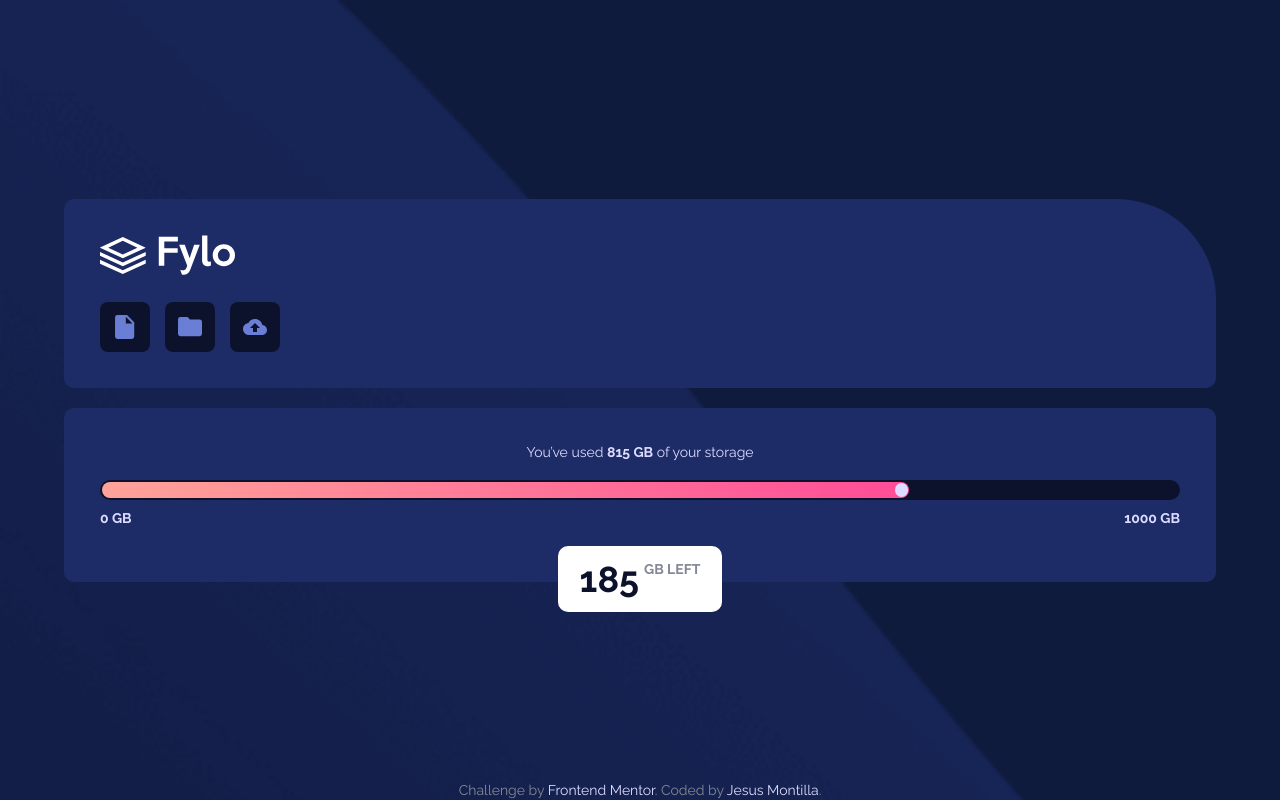
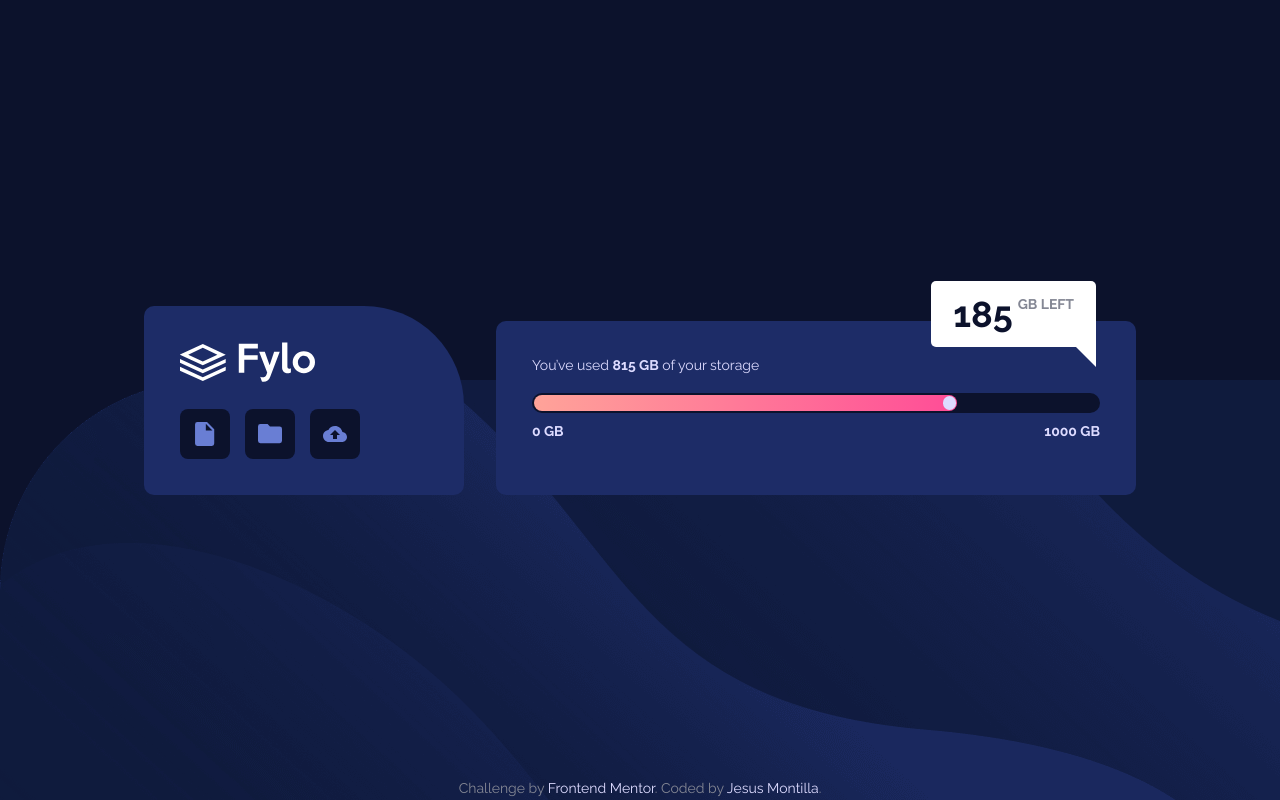
Before and after one commit to Jesusmontilla03/Fylo-data-storage-component.github.io, a plain HTML site: page index.html in a window 1280 px wide. Drawn offline with Linux system fonts and the light colour scheme.

Commit message:
Listo el diseño Desktop

```diff
--- a/index.html
+++ b/index.html
@@ -49,18 +49,25 @@
       <P>1000 GB</P>
     </div>
 
-    <div class="container item3">
-      <span>185</span>
-      <p>GB LEFT</p>
+    <div class="indicator-container">
+      <div class="container item3">
+        <span>185</span>
+        <p>GB LEFT</p>
+      </div>
+
+        <div class="triang-item"></div>
+
     </div>
-    </div>
+
+
   </div>
+
+</div>
 
   <footer class="attribution">
     Challenge by <a href="https://www.frontendmentor.io?ref=challenge" target="_blank">Frontend Mentor</a>.
     Coded by <a href="https://github.com/Jesusmontilla03/BlogPreview-cardMain.github.io.git">Jesus Montilla</a>.
   </footer>
 
-</div>
 </body>
 </html>
--- a/style.css
+++ b/style.css
@@ -8,6 +8,9 @@
     --Dark-Blue: hsl(228, 56%, 26%);
     --Very-Dark-Blue: hsl(229, 57%, 11%);
 }
+
+/* Mobile Designe */
+
 * {
     margin: 0;
     padding: 0;
@@ -64,7 +67,6 @@ body {
 }
 .item2 {
     padding: 36px;
-    margin-bottom: 20px;
     color: var(--Pale-Blue);
     display: flex;
     flex-direction: column;
@@ -81,7 +83,7 @@ body {
     }
     & .load {
         width: 100%;
-        height: 20px;
+        height: 1.4rem;
         background-color: var(--Very-Dark-Blue);
         border-radius: 20px;
         padding: 2px;
@@ -117,14 +119,21 @@ body {
         }
     }
 }
-.item3 {
+.indicator-container {
+    display: flex;
+    flex-direction: column;
+    justify-content: center;
+    align-items: end;
+    position: absolute;
+    bottom: -35px;
+
+    & .item3 {
         background-color: white;
         width: auto;
         padding: 12px 22px;
         display: flex;
         align-items: center;
-    position: absolute;
-    bottom: -30px;
+
 
         & span {
             font-size: 36px;
@@ -137,10 +146,12 @@ body {
             font-weight: 700;
         }
     }
+
+}
 .attribution {
     color: var(--Grayish-Blue);
     position: absolute;
-    bottom: 2px;
+    bottom: 4px;
     text-align: center;
 
     & a {
@@ -148,3 +159,53 @@ body {
         text-decoration: none;
     }
 }
+
+/* Desktop Designe */
+
+@media (min-width: 900px) {
+    body {
+        width: 100%;
+        height: 100vh;
+        background: url(./images/bg-desktop.png);
+        background-position-y: bottom;
+        background-repeat: repeat-x;
+        background-color: var(--Very-Dark-Blue);
+        display: flex;
+        justify-content: center;
+        align-items: center;
+        position: relative;
+    }
+   .main-container {
+        width: 100%;
+        display: flex;
+        flex-direction: row;
+        justify-content: center;
+        align-items: flex-end;
+   }
+   .item1 {
+        width: 25%;
+        margin-right: 32px;
+        margin-bottom: 0;
+   }
+   .item2 {
+        width: 50%;
+        padding: 36px;
+    align-items: flex-start;
+    }
+   .indicator-container {
+        top: -40px;
+        bottom: inherit;
+        right: 40px;
+
+        & .item3 {
+            border-radius: 5px 5px 0 5px;
+        }
+        & .triang-item {
+            width: 0;
+            height: 0;
+            border-right: 20px solid white;
+            border-top: 0 solid transparent;
+            border-bottom: 20px solid transparent;
+        }
+   }
+}
```
Lines whose indentation alone changed are shown as unchanged.
